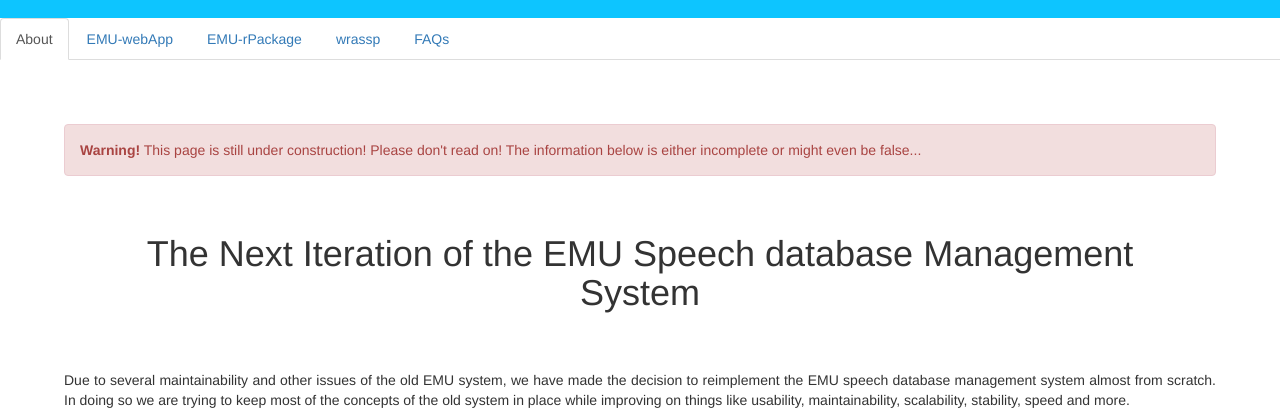
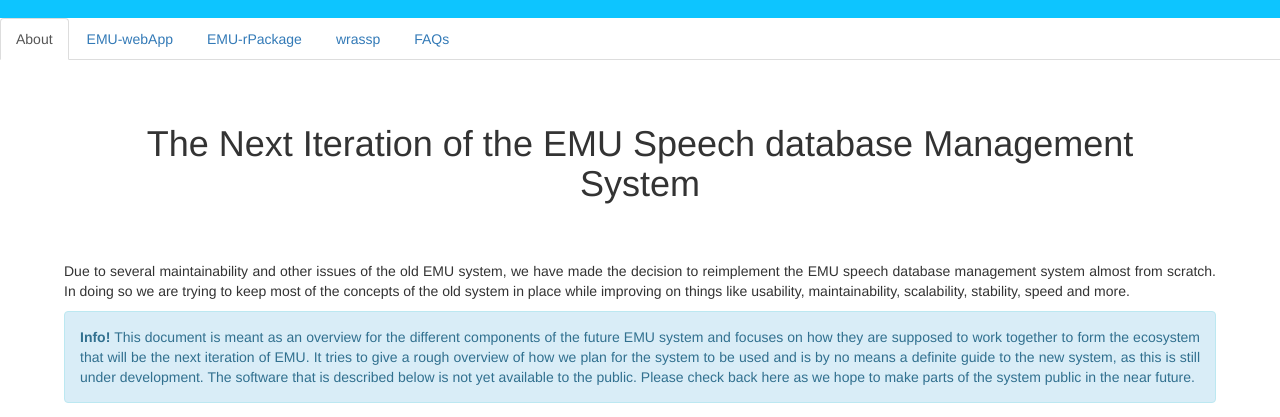
Before and after one commit to IPS-LMU/IPS-LMU.github.io, a website: page EMU.html in a window 1280 px wide. Shown: the part 250-667 px from the top of the page. Drawn offline with nearby package versions, Linux system fonts and the light colour scheme.

Commit message:
commented out warnings

```diff
--- a/EMU.html
+++ b/EMU.html
@@ -71,7 +71,7 @@
   <div class="tab-content">
     <!-- About tab -->
     <div id="About" class="tab-pane active ips-navtab-content">
-      <div class="alert alert-danger"><b>Warning!</b> This page is still under construction! Please don't read on! The information below is either incomplete or might even be false...</div>
+      <!-- <div class="alert alert-danger"><b>Warning!</b> This page is still under construction! Please don't read on! The information below is either incomplete or might even be false...</div> -->
 
       <h1>The Next Iteration of the EMU Speech database Management System</h1>
 
@@ -128,7 +128,7 @@
 
     <!-- EMU-webApp tab -->
     <div id="EMU-webApp" class="tab-pane ips-navtab-content">
-      <div class="alert alert-danger"><b>Warning!</b> This page is still under construction! Please don't read on! The information below is either incomplete or might even be false...</div>
+      <!-- <div class="alert alert-danger"><b>Warning!</b> This page is still under construction! Please don't read on! The information below is either incomplete or might even be false...</div> -->
 
       <h1>EMU-webApp</h1>
       <div class="alert alert-warning"><b>STATUS:</b> not released yet...</div>
@@ -148,7 +148,7 @@
 
     <!-- EMU-rPackage tab-->
     <div id="EMU-rPackage" class="tab-pane ips-navtab-content">
-      <div class="alert alert-danger"><b>Warning!</b> This page is still under construction! Please don't read on! The information below is either incomplete or might even be false...</div>
+      <!-- <div class="alert alert-danger"><b>Warning!</b> This page is still under construction! Please don't read on! The information below is either incomplete or might even be false...</div> -->
 
       <h1>EMU-rPackage</h1>
       <div class="alert alert-warning"><b>STATUS:</b> not released yet...</div>
@@ -166,7 +166,7 @@
     <!-- wrassp tab -->
     <div id="wrassp" class="tab-pane ips-navtab-content">
 
-      <div class="alert alert-danger"><b>Warning!</b> This page is still under construction! Please don't read on! The information below is either incomplete or might even be false...</div>
+      <!-- <div class="alert alert-danger"><b>Warning!</b> This page is still under construction! Please don't read on! The information below is either incomplete or might even be false...</div> -->
 
       <h1>wrassp</h1>
       <div class="alert alert-warning"><b>STATUS:</b> not released yet...</div>
@@ -186,7 +186,7 @@
 
     <!-- faqs tab-->
     <div id="faqs" class="tab-pane ips-navtab-content">
-      <div class="alert alert-danger"><b>Warning!</b> This page is still under construction! Please don't read on! The information below is either incomplete or might even be false...</div>
+      <!-- <div class="alert alert-danger"><b>Warning!</b> This page is still under construction! Please don't read on! The information below is either incomplete or might even be false...</div> -->
 
       <h1>FAQs</h1>
 
```
Also changed, not shown: contact.html (+1 -1 lines), index.html (+1 -1 lines).
